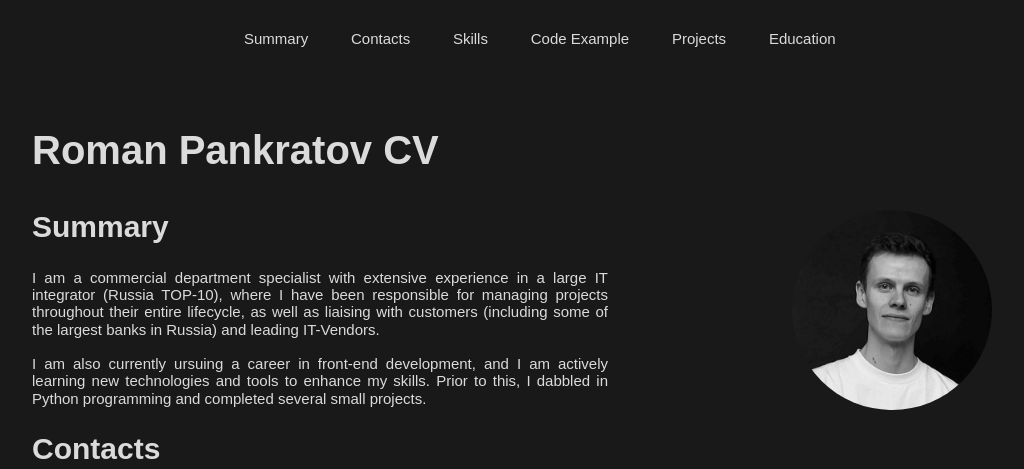
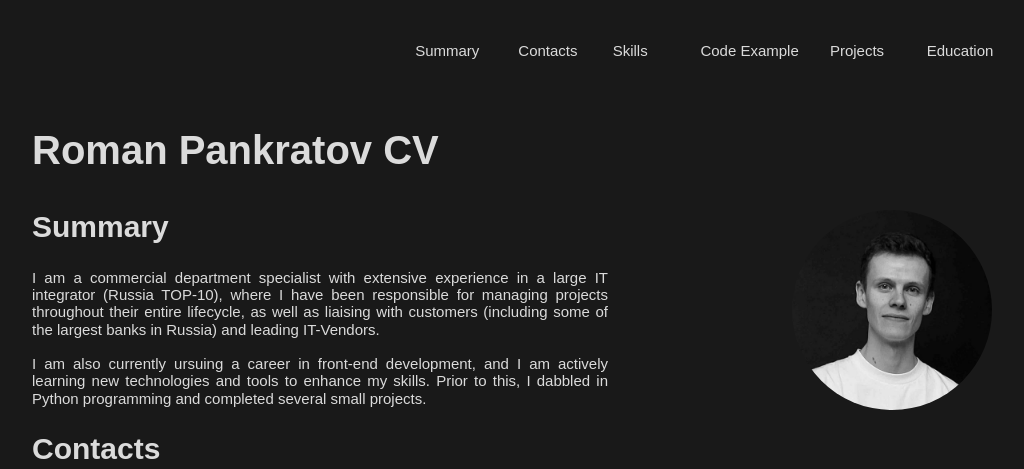
Before and after one commit to nivarnas/rsschool-cv, a plain HTML site: page index.html in a window 1280 px wide. Shown: the top 469 px of the page, without its empty margins (128-1152 px from the left). Drawn offline with Linux system fonts and the light colour scheme.

Commit message:
feat: add list to nav and pjocects blocks

```diff
--- a/index.html
+++ b/index.html
@@ -12,12 +12,14 @@
 <body>
   <header>
     <nav>
-      <a class="header-block" href="#summary">Summary</a>
-      <a class="header-block" href="#contacts">Contacts</a>
-      <a class="header-block" href="#skills">Skills</a>
-      <a class="header-block" href="#codeExample">Code Example</a>
-      <a class="header-block" href="#projects">Projects</a>
-      <a class="header-block" href="#education">Education</a>
+      <ul class="header_nav">
+        <li class="nav_block"><a class="header-block" href="#summary">Summary</a></li>
+        <li class="nav_block"><a class="header-block" href="#contacts">Contacts</a></li>
+        <li class="nav_block"><a class="header-block" href="#skills">Skills</a></li>
+        <li class="nav_block"><a class="header-block" href="#codeExample">Code Example</a></li>
+        <li class="nav_block"><a class="header-block" href="#projects">Projects</a></li>
+        <li class="nav_block"><a class="header-block" href="#education">Education</a></li>
+      </ul>
     </nav>
   </header>
 
@@ -80,7 +82,10 @@
 
     <div class="projects">
       <h2 id="projects">Projects</h2>
-      <p><a class="project_link" href="https://nivarnas.github.io/cssBayan/index.html">cssBayan RSSchool task</a></p>
+      <ul>
+        <li><a class="project_link" href="https://nivarnas.github.io/cssBayan/index.html">cssBayan RSSchool task</a></li>
+      </ul>
+      <!-- <p><a class="project_link" href="https://nivarnas.github.io/cssBayan/index.html">cssBayan RSSchool task</a></p> -->
     </div>
 
     <div class="education">
--- a/style.css
+++ b/style.css
@@ -132,3 +132,13 @@ p {
 .footer_cop {
   padding: 3rem 2rem 0;
 }
+
+.header_nav {
+  list-style: noone;
+  display: flex;
+  justify-content: end;
+}
+
+.nav_block {
+  list-style: none;
+}
```
